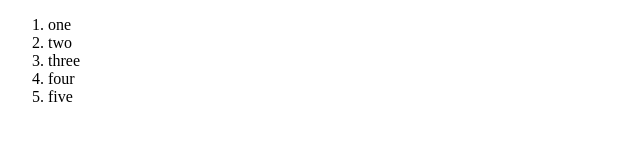
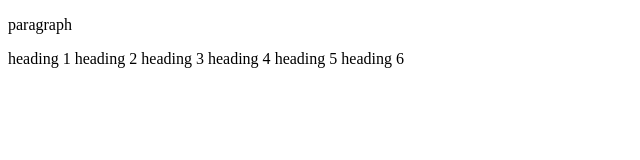
Before and after one commit to gunjalraju/html-css, a plain HTML site: page 001_essential tags/index.html in a window 1280 px wide. Shown: the whole page, without its empty margins (0-640 px from the left). Drawn offline with Linux system fonts and the light colour scheme.

Commit message:
emmet is added

```diff
--- a/001_essential tags/index.html
+++ b/001_essential tags/index.html
@@ -5,12 +5,15 @@
     <title>Title</title>
 </head>
 <body>
-<ol>
-    <li>one</li>
-    <li>two</li>
-    <li>three</li>
-    <li>four</li>
-    <li>five</li>
-</ol>
+<!--<p>paragraph</p>-->
+<p>paragraph</p>
+
+<!--h{heading $}*6-->
+<h>heading 1</h>
+<h>heading 2</h>
+<h>heading 3</h>
+<h>heading 4</h>
+<h>heading 5</h>
+<h>heading 6</h>
 </body>
 </html>
```
